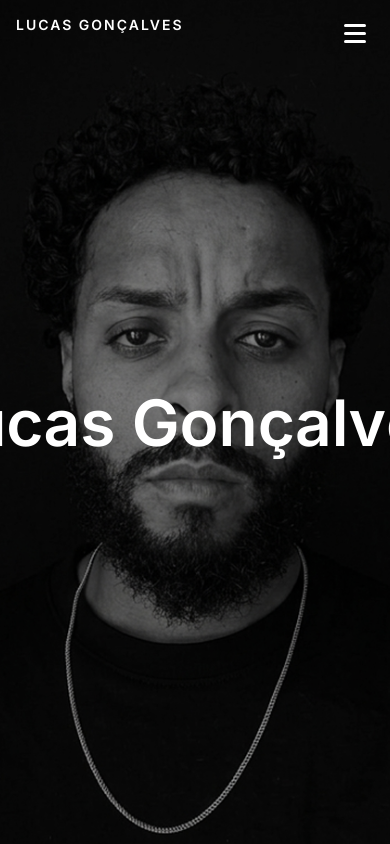
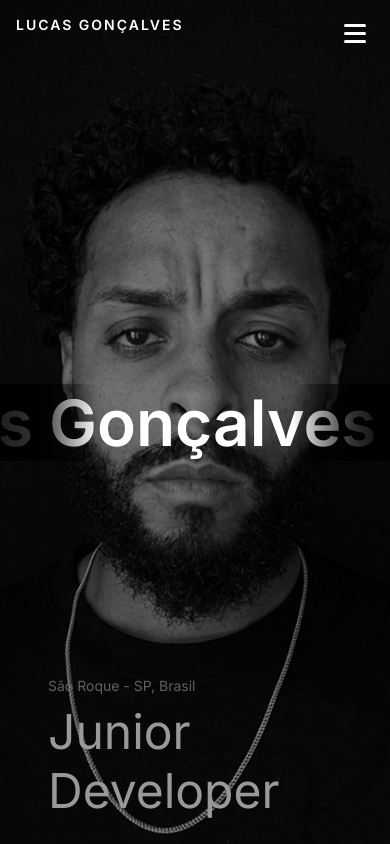
Before and after one commit to lucasvidaldev/my-portfolio, a React (Vite) app: page / in a window 390 px wide. Built offline with nearby package versions, Linux system fonts and the light colour scheme.

Commit message:
Terminando primeiras funcionalidades do Hero

```diff
--- a/src/components/Hero/Hero.css
+++ b/src/components/Hero/Hero.css
@@ -3,8 +3,7 @@
   min-height: 100dvh;
   background: url('../../assets/images/bg-hero.jpg') center/cover no-repeat;
   overflow: hidden;
-
-  isolation: isolate; /* 🔥 importante */
+  isolation: isolate;
 }
 
 .hero::after {
@@ -15,20 +14,104 @@
   z-index: 0;
 }
 
+/* 🔥 container */
 .hero__title {
   position: absolute;
   top: 50%;
-  left: 50%;
-  transform: translate(-50%, -50%);
+  left: 0; /* 🔥 muda isso */
+  transform: translateY(-50%); /* 🔥 remove translateX */
+
+  width: 100%;
+  overflow: hidden;
+
   display: flex;
+  align-items: center;
+
   z-index: 1;
 }
 
-.hero__title span {
-  display: inline-block;
-  font-size: clamp(64px, 15vw, 180px);
+/* 🔥 track */
+.hero__track {
+  display: flex;
+  flex-direction: row; /* 🔥 horizontal */
+  gap: 80px; /* 🔥 espaçamento premium */
+  width: max-content; /* 🔥 essencial pro loop */
+}
+
+/* 🔥 texto */
+.hero__track span {
+  font-size: clamp(64px, 15vw, 340px);
   font-weight: 600;
   color: white;
 
   mix-blend-mode: difference;
+
+  white-space: nowrap; /* 🔥 MUITO importante */
 }
+.hero__track span::after {
+  content: "•";
+  margin:140px;
+  opacity: 0.6;
+}
+
+/* 🔥 FADE REAL (igual site) */
+.hero__title::after {
+  content: "";
+  position: absolute;
+  inset: 0;
+
+  background: linear-gradient(
+    to right,
+    rgba(0,0,0,0.98) 0%,
+    rgba(0,0,0,0.8) 10%,
+    rgba(0,0,0,0.2) 25%,
+    rgba(0,0,0,0) 40%,
+    rgba(0,0,0,0) 60%,
+    rgba(0,0,0,0.2) 75%,
+    rgba(0,0,0,0.8) 90%,
+    rgba(0,0,0,0.98) 100%
+  );
+
+  pointer-events: none;
+}
+.hero__footer {
+  position: absolute;
+  bottom: 24px; width: 100%;
+  padding: 0 48px;
+  display: flex;
+  justify-content: space-between;
+  align-items: baseline;
+  font-size: 14px;
+  color: var(--text-muted);
+}
+.hero__footer__dev {
+  text-transform: capitalize;
+  font-size: 48px;
+  color: #FFFFFF;
+}
+@media (max-width: 768px) {
+  .hero__title::after {
+  content: "";
+  position: absolute;
+  inset: 0;
+
+  background: linear-gradient(
+    to right,
+    rgba(0,0,0,0.88) 0%,
+    rgba(0,0,0,0.8) 10%,
+    rgba(0,0,0,0) 25%,
+    rgba(0,0,0,0) 40%,
+    rgba(0,0,0,0) 60%,
+    rgba(0,0,0,0) 75%,
+    rgba(0,0,0,0.8) 90%,
+    rgba(0,0,0,0.98) 100%
+  );
+
+  pointer-events: none;
+}
+  .hero__footer {
+    flex-direction: column;
+    gap: 8px;
+    align-items: flex-start;
+  }
+}
--- a/src/components/Hero/Hero.jsx
+++ b/src/components/Hero/Hero.jsx
@@ -3,31 +3,34 @@ import { gsap } from 'gsap'
 import './Hero.css'
 
 function Hero() {
-  const titleRef = useRef(null)
+  const trackRef = useRef(null)
 
-useEffect(() => {
-  if (!titleRef.current) return
+  useEffect(() => {
+    const el = trackRef.current
 
-  const letters = titleRef.current.querySelectorAll('span')
-
-  gsap.fromTo(
-    letters,
-    { y: 120, opacity: 0 },
-    { y: 0, opacity: 1, duration: 1, ease: 'power3.out', stagger: 0.05 }
-  )
-}, [])
-
-  const text = "Lucas Gonçalves"
+    gsap.to(el, {
+      xPercent: -50, // 🔥 movimento horizontal
+      duration: 65,  // 🔥 mais lento = mais premium
+      ease: "none",  // 🔥 essencial pro loop perfeito
+      repeat: -1
+    })
+  }, [])
 
   return (
     <section className="hero">
-      <h1 className="hero__title" ref={titleRef}>
-        {text.split("").map((letter, index) => (
-          <span key={index}>
-            {letter === " " ? "\u00A0" : letter}
-          </span>
-        ))}
+      <h1 className="hero__title">
+        <div className="hero__track" ref={trackRef}>
+          <span>Lucas Gonçalves</span>
+          <span>Lucas Gonçalves</span>
+          <span>Lucas Gonçalves</span>
+          <span>Lucas Gonçalves</span>
+        </div>
       </h1>
+
+      <div className="hero__footer">
+         <span>São Roque - SP, Brasil</span>
+         <span className="hero__footer__dev">Junior Developer</span>
+      </div>
     </section>
   )
 }
```
